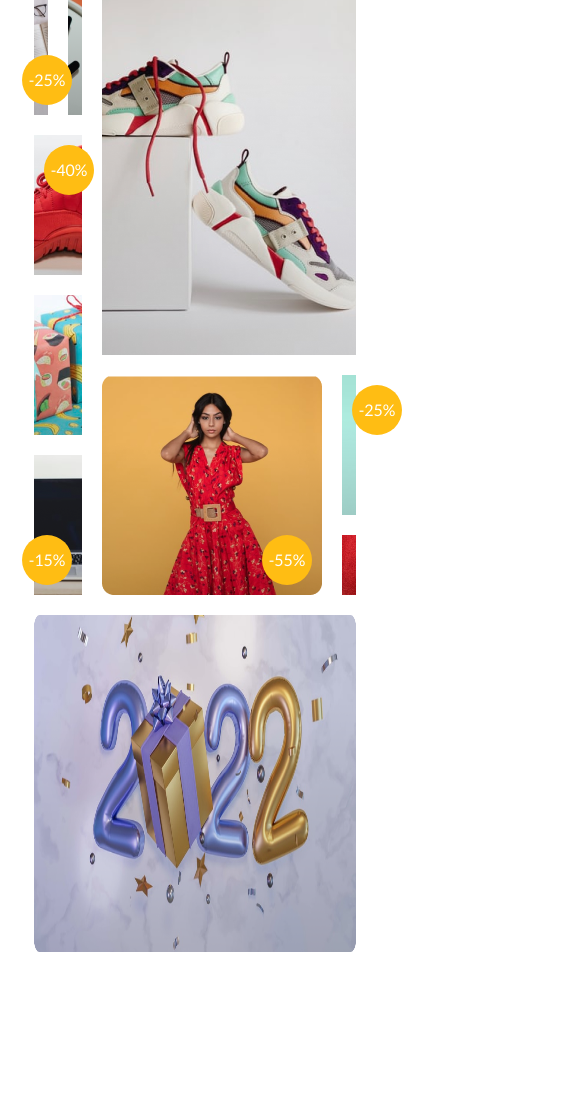
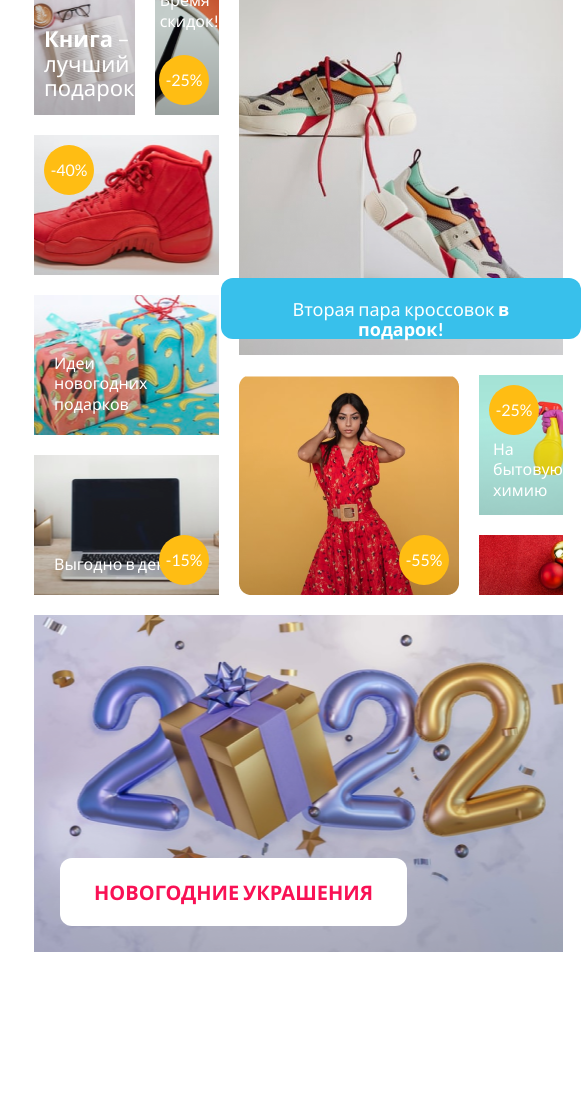
Before and after one commit to vera0708/ShopOnline-multitask, a plain HTML site: page index.html in a window 390 px wide. Shown: the part 588-1681 px from the top of the page, 581 px wide, since content can reach past the window. Drawn offline with Linux system fonts and the light colour scheme.

Commit message:
feat: made all gallery texts and separate banner css

```diff
--- a/index.html
+++ b/index.html
@@ -53,39 +53,38 @@
             </div>
             <div class="gallery">
                 <div class="gallery__item gallery__item--101">
-                    <!-- <img src="./img/Rectangle101.png" alt="" class="gallery__img"> -->
+                    <p class="gallery__item--101-text"><strong>Книга</strong> – лучший подарок</p>
                 </div>
                 <div class="gallery__item gallery__item--102">
+                    <p class="gallery__item--102-text">Время скидок!</p>
                     <p class="gallery__item-circle gallery__item--102-circle">-25%</p>
-                    <!-- <img src="./img/Rectangle102.png" alt="" class="gallery__img"> -->
                 </div>
                 <div class="gallery__item gallery__item--103">
-                    <!-- <img src="./img/Rectangle103.png" alt="" class="gallery__img"> -->
+                    <p class="gallery__item-blue-box">Вторая пара кроссовок
+                        <strong>в подарок!</strong>
+                    </p>
                 </div>
                 <div class="gallery__item gallery__item--104">
                     <p class="gallery__item-circle gallery__item--104-circle">-40%</p>
-                    <!-- <img src="./img/Rectangle104.png" alt="" class="gallery__img"> -->
                 </div>
                 <div class="gallery__item gallery__item--105">
-                    <!-- <img src="./img/Rectangle105.png" alt="" class="gallery__img"> -->
+                    <p class="gallery__item--105-text">Идеи новогодних подарков</p>
                 </div>
                 <div class="gallery__item gallery__item--106">
                     <p class="gallery__item-circle gallery__item--106-circle">-15%</p>
-                    <!-- <img src="./img/Rectangle106.png" alt="" class="gallery__img"> -->
+                    <p class="gallery__item--106-text">Выгодно в декабре!</p>
                 </div>
                 <div class="gallery__item gallery__item--107">
                     <p class="gallery__item-circle gallery__item--107-circle">-55%</p>
-                    <!-- <img src="./img/Rectangle107.png" alt="" class="gallery__img"> -->
                 </div>
                 <div class="gallery__item gallery__item--108">
                     <p class="gallery__item-circle gallery__item--108-circle">-25%</p>
-                    <!-- <img src="./img/Rectangle108.png" alt="" class="gallery__img"> -->
+                    <p class="gallery__item--108-text">На бытовую химию</p>
                 </div>
                 <div class="gallery__item gallery__item--109">
-                    <!-- <img src="./img/Rectangle109.png" alt="" class="gallery__img"> -->
                 </div>
                 <div class="gallery__item gallery__item--110">
-                    <img src="./img/Rectangle110.png" alt="" class="gallery__img">
+                    <p class="gallery__item-white-box">Новогодние украшения</p>
                 </div>
             </div>
         </div>
--- a/style/gallery.css
+++ b/style/gallery.css
@@ -1,49 +1,6 @@
-.banner {
-    background-image: url('../img/banner.png');
-    height: 480px;
-    background-position: center;
-    background-repeat: no-repeat;
-    background-size: contain;
-    display: flex;
-    margin-bottom: 60px;
-}
-
-.banner__container {
-    margin: 40px 112px;
-    flex-grow: 1;
-}
-
-.banner__promotion-text {
-    font-weight: 700;
-    font-size: 70px;
-    margin-top: 105px;
-    margin-bottom: 100px;
-}
-
-.banner__timer {
-    text-align: center;
-}
-
-.banner__timer-text {
-    font-weight: 700;
-    font-size: 16px;
-    margin-bottom: 5px;
-}
-
-.banner__timer-time {
-    display: inline-flex;
-    gap: 30px;
-    font-weight: 700;
-    font-size: 32px;
-}
-
-.banner__timer-big {
-    font-size: 60px;
-}
-
 .gallery {
     display: grid;
-    max-height: 1160px;
+    min-height: 1160px;
     grid-template-columns: repeat(6, 1fr);
     grid-template-rows: repeat(4, 1fr);
     gap: 60px;
@@ -75,12 +32,31 @@
     grid-column: 1 / 2;
     grid-row: 1 / 2;
     background-image: url('../img/Rectangle101.png');
+    align-items: flex-end;
+    padding-bottom: 20px;
+    justify-content: left;
+    padding-left: 20px;
+}
+
+.gallery__item--101-text {
+    max-width: 190px;
+    font-size: 40px;
+    line-height: 1.2;
 }
 
 .gallery__item--102 {
     grid-column: 2 / 3;
     grid-row: 1 / 2;
     background-image: url('../img/Rectangle102.png');
+    align-items: flex-start;
+    padding-top: 78px;
+    justify-content: left;
+    padding-left: 14px;
+}
+
+.gallery__item--102-text {
+    /* max-width: 190px; */
+    font-size: 30px;
 }
 
 .gallery__item--102-circle {
@@ -92,6 +68,20 @@
     grid-column: 3 / 5;
     grid-row: 1 / 3;
     background-image: url('../img/Rectangle103.png');
+    align-items: flex-end;
+    padding-bottom: 22px;
+    justify-content: center;
+}
+
+.gallery__item-blue-box {
+    position: absolute;
+    background-color: #38C0EB;
+    border-radius: 20px;
+    width: 510px;
+    height: 178px;
+    padding: 26px 43px 26px 23px;
+    font-size: 40px;
+    line-height: 1.5;
 }
 
 .gallery__item--104 {
@@ -109,12 +99,30 @@
     grid-column: 5 / 7;
     grid-row: 1 / 2;
     background-image: url('../img/Rectangle105.png');
+    align-items: flex-end;
+    padding-bottom: 30px;
+    justify-content: left;
+    padding-left: 30px;
+}
+
+.gallery__item--105-text {
+    max-width: 340px;
+    font-size: 40px;
 }
 
 .gallery__item--106 {
     grid-column: 5 / 7;
     grid-row: 2 / 3;
     background-image: url('../img/Rectangle106.png');
+    align-items: flex-end;
+    padding-bottom: 30px;
+    justify-content: left;
+    padding-left: 30px;
+}
+
+.gallery__item--106-text {
+    /* max-width: 190px; */
+    font-size: 40px;
 }
 
 .gallery__item--106-circle {
@@ -137,6 +145,15 @@
     grid-column: 6 / 7;
     grid-row: 3 / 4;
     background-image: url('../img/Rectangle108.png');
+    align-items: flex-end;
+    padding-bottom: 20px;
+    justify-content: left;
+    padding-left: 20px;
+}
+
+.gallery__item--108-text {
+    max-width: 177px;
+    font-size: 30px;
 }
 
 .gallery__item--108-circle {
@@ -153,47 +170,32 @@
 .gallery__item--110 {
     grid-column: 1 / 5;
     grid-row: 3 / 5;
-    /* background-image: url('../img/Rectangle110.png'); */
-    position: relative;
-    display: flex;
+    background-image: url('../img/Rectangle110.png');
+    align-items: flex-end;
+    padding-bottom: 50px;
+    justify-content: left;
+    padding-left: 50px;
     font-size: 30px;
 }
 
+.gallery__item-white-box {
+    background-color: #FFFFFF;
+    border-radius: 20px;
+    width: 643px;
+    height: 115px;
+    display: inline-flex;
+    align-items: center;
+    justify-content: center;
+    color: #F91155;
+    font-weight: 700;
+    font-size: 40px;
+    line-height: 1.2;
+    text-transform: uppercase;
+}
+
 @media(max-width: 1024px) {
-    .banner {
-        background-image: url('../img/img_1024/banner_1024.png');
-        background-position: center;
-        background-repeat: no-repeat;
-        height: 314px;
-        margin-bottom: 60px;
-    }
-
-    .banner__container {
-        margin: 36px 79.7px;
-    }
-
-    .banner__promotion-text {
-        font-size: 40px;
-        max-width: 360px;
-        margin-top: 44px;
-        margin-bottom: 11px;
-    }
-
-    .banner__timer-text {
-        margin-bottom: 10px;
-    }
-
-    .banner__timer-time {
-        gap: 20px;
-        font-size: 20px;
-    }
-
-    .banner__timer-big {
-        font-size: 40px;
-    }
-
     .gallery {
-        max-height: 1382px;
+        min-height: 1382px;
         grid-template-columns: repeat(4, 1fr);
         grid-template-rows: repeat(6, 1fr);
         gap: 24px;
@@ -203,11 +205,23 @@
     .gallery__item--101 {
         grid-column: 1 / 2;
         grid-row: 1 / 2;
+        padding-left: 9px;
+    }
+
+    .gallery__item--101-text {
+        font-size: 30px;
+        line-height: 1.2;
     }
 
     .gallery__item--102 {
         grid-column: 2 / 3;
         grid-row: 1 / 2;
+        padding-top: 58px;
+        padding-left: 9px;
+    }
+
+    .gallery__item--102-text {
+        font-size: 24px;
     }
 
     .gallery__item--102-circle {
@@ -219,6 +233,14 @@
         grid-column: 3 / 5;
         grid-row: 1 / 3;
         background-size: cover;
+    }
+
+    .gallery__item-blue-box {
+        width: 414px;
+        height: 146px;
+        padding: 29px 25px;
+        font-size: 30px;
+        line-height: 1.5;
     }
 
     .gallery__item--104 {
@@ -235,11 +257,24 @@
     .gallery__item--105 {
         grid-column: 1 / 3;
         grid-row: 3 / 4;
+        padding-bottom: 20px;
+        padding-left: 20px;
+    }
+
+    .gallery__item--105-text {
+        max-width: 251px;
+        font-size: 30px;
     }
 
     .gallery__item--106 {
         grid-column: 1 / 3;
         grid-row: 4 / 5;
+        padding-bottom: 20px;
+        padding-left: 20px;
+    }
+
+    .gallery__item--106-text {
+        font-size: 30px;
     }
 
     .gallery__item--106-circle {
@@ -261,6 +296,12 @@
     .gallery__item--108 {
         grid-column: 4 / 5;
         grid-row: 3 / 4;
+        padding-bottom: 14px;
+        padding-left: 14px;
+    }
+
+    .gallery__item--108-text {
+        font-size: 20px;
     }
 
     .gallery__item--108-circle {
@@ -274,46 +315,24 @@
     }
 
     .gallery__item--110 {
+        background-image: url('../img/img_1024/Rectangle\ 110_1024.png');
         grid-column: 1 / 5;
         grid-row: 5 / 7;
+        padding-bottom: 39px;
+        padding-left: 30px;
+    }
+
+    .gallery__item-white-box {
+        border-radius: 16px;
+        width: 513px;
+        height: 83px;
+        font-size: 30px;
     }
 }
 
 @media(max-width: 768px) {
-    .banner {
-        background-image: url('../img/img_768/banner_768.png');
-        background-position: center;
-        background-repeat: no-repeat;
-        height: 280px;
-        margin-bottom: 40px;
-    }
-
-    .banner__container {
-        margin: 33px 80px;
-    }
-
-    .banner__promotion-text {
-        font-size: 30px;
-        margin-top: 34px;
-        margin-bottom: 82px;
-    }
-
-    .banner__timer-text {
-        font-size: 12px;
-        margin-bottom: 10px;
-    }
-
-    .banner__timer-time {
-        gap: 10px;
-        font-size: 16px;
-    }
-
-    .banner__timer-big {
-        font-size: 30px;
-    }
-
     .gallery {
-        max-height: 977px;
+        min-height: 977px;
         grid-template-columns: repeat(2, 1fr) 220px 1fr;
         grid-template-rows: repeat(2, 140px) repeat(4, 60px) 337px;
         gap: 20px;
@@ -321,7 +340,6 @@
     }
 
     .gallery__item {
-        /* background-size: cover; */
         font-size: 16px;
     }
 
@@ -335,18 +353,43 @@
         grid-column: 1 / 2;
         grid-row: 1 / 2;
         background-image: url('../img/img_768/Rectangle101_768.png');
+        padding-bottom: 15px;
+        padding-left: 10px;
+    }
+
+    .gallery__item--101-text {
+        max-width: 126px;
+        font-size: 22px;
+        line-height: 1.1;
     }
 
     .gallery__item--102 {
         grid-column: 2 / 3;
         grid-row: 1 / 2;
         background-image: url('../img/img_768/Rectangle102_768.png');
+        padding-top: 15px;
+        padding-left: 5px;
+    }
+
+    .gallery__item--102-text {
+        font-size: 16px;
     }
 
     .gallery__item--103 {
         grid-column: 3 / 5;
         grid-row: 1 / 4;
         background-image: url('../img/img_768/Rectangle103_768.png');
+        padding-bottom: 16px;
+    }
+
+    .gallery__item-blue-box {
+        width: 360px;
+        border-radius: 12px;
+        height: 61px;
+        padding: 22px 28px 16px;
+        text-align: center;
+        font-size: 18px;
+        line-height: 1.1;
     }
 
     .gallery__item--104 {
@@ -361,10 +404,19 @@
         background-image: url('../img/img_768/Rectangle105_768.png');
     }
 
+    .gallery__item--105-text {
+        max-width: 136px;
+        font-size: 16px;
+    }
+
     .gallery__item--106 {
         grid-column: 1 / 3;
         grid-row: 5 / 7;
         background-image: url('../img/img_768/Rectangle106_768.png');
+    }
+
+    .gallery__item--106-text {
+        font-size: 16px;
     }
 
     .gallery__item--107 {
@@ -379,6 +431,10 @@
         background-image: url('../img/img_768/Rectangle108_768.png');
     }
 
+    .gallery__item--108-text {
+        font-size: 16px;
+    }
+
     .gallery__item--109 {
         grid-column: 4 / 5;
         grid-row: 6 / 7;
@@ -388,46 +444,22 @@
     .gallery__item--110 {
         grid-column: 1 / 5;
         grid-row: 7 / 8;
-        /* background-image: url('../img/img_768/Rectangle110_768.png'); */
+        background-image: url('../img/img_768/Rectangle110_768.png');
+        padding-bottom: 26px;
+        padding-left: 26px;
+    }
+
+    .gallery__item-white-box {
+        border-radius: 12px;
+        width: 347px;
+        height: 68px;
+        font-size: 20px;
     }
 }
 
 @media(max-width: 320px) {
-    .banner {
-        background-image: url('../img/img_320/banner_320.png');
-        background-position: center;
-        background-repeat: no-repeat;
-        height: 340px;
-        margin-bottom: 20px;
-    }
-
-    .banner__container {
-        margin: 29px 30px;
-    }
-
-    .banner__promotion-text {
-        font-size: 22px;
-        font-weight: 500;
-        margin-top: 21px;
-        margin-bottom: 189px;
-    }
-
-    .banner__timer-text {
-        font-size: 8px;
-        margin-bottom: 6px;
-    }
-
-    .banner__timer-time {
-        gap: 8px;
-        font-size: 14px;
-    }
-
-    .banner__timer-big {
-        font-size: 20px;
-    }
-
     .gallery {
-        max-height: 1287px;
+        min-height: 1287px;
         grid-template-columns: repeat(2, 1fr);
         grid-template-rows: 130px 118px repeat(2, 130px) repeat(2, 118px) repeat(2, 130px) 123px;
         margin-bottom: 234px;
@@ -436,11 +468,23 @@
     .gallery__item--101 {
         grid-column: 1 / 2;
         grid-row: 1 / 2;
+        padding-bottom: 10px;
+    }
+
+    .gallery__item--101-text {
+        max-width: 65px;
+        font-size: 16px;
     }
 
     .gallery__item--102 {
         grid-column: 2 / 3;
         grid-row: 1 / 2;
+        padding-top: 28px;
+        padding-left: 10px;
+    }
+
+    .gallery__item--102-text {
+        font-size: 12px;
     }
 
     .gallery__item--102-circle {
@@ -451,6 +495,16 @@
     .gallery__item--103 {
         grid-column: 1 / 3;
         grid-row: 3 / 5;
+        padding-bottom: 10px;
+    }
+
+    .gallery__item-blue-box {
+        width: 260px;
+        border-radius: 12px;
+        height: 36px;
+        padding: 9px 25px;
+        font-size: 12px;
+        line-height: 1.1;
     }
 
     .gallery__item--104 {
@@ -467,11 +521,23 @@
     .gallery__item--105 {
         grid-column: 1 / 3;
         grid-row: 5 / 6;
+        padding-left: 10px;
+        padding-bottom: 16px;
+    }
+
+    .gallery__item--105-text {
+        font-size: 12px;
     }
 
     .gallery__item--106 {
         grid-column: 1 / 3;
         grid-row: 6 / 7;
+        padding-left: 10px;
+        padding-bottom: 16px;
+    }
+
+    .gallery__item--106-text {
+        font-size: 12px;
     }
 
     .gallery__item--106-circle {
@@ -493,6 +559,12 @@
     .gallery__item--108 {
         grid-column: 2 / 3;
         grid-row: 7 / 8;
+        padding-bottom: 10px;
+        padding-left: 9px;
+    }
+
+    .gallery__item--108-text {
+        font-size: 12px;
     }
 
     .gallery__item--108-circle {
@@ -509,6 +581,19 @@
     .gallery__item--110 {
         grid-column: 1 / 3;
         grid-row: 9 / 10;
-        /* background-image: url('../img/img_320/Rectangle110_320.png'); */
+        background-image: url('../img/img_320/Rectangle110_320.png');
+        /* align-items: flex-end; */
+        justify-content: center;
+        padding: 0;
+        padding-bottom: 10px;
+    }
+
+    .gallery__item-white-box {
+        border-radius: 6px;
+        width: 250px;
+        height: 30px;
+        font-size: 12px;
+        padding: 7px 41px;
+        text-align: center;
     }
 }
--- a/style/style.css
+++ b/style/style.css
@@ -1,5 +1,6 @@
 /* @import "fonts.css"; */
 @import "normalize.css";
 @import "default.css";
+@import "banner.css";
 @import "header.css";
 @import "gallery.css";
```
Also changed, not shown: style/banner.css (added, +145 -0 lines), style/default.css (+0 -12 lines).
